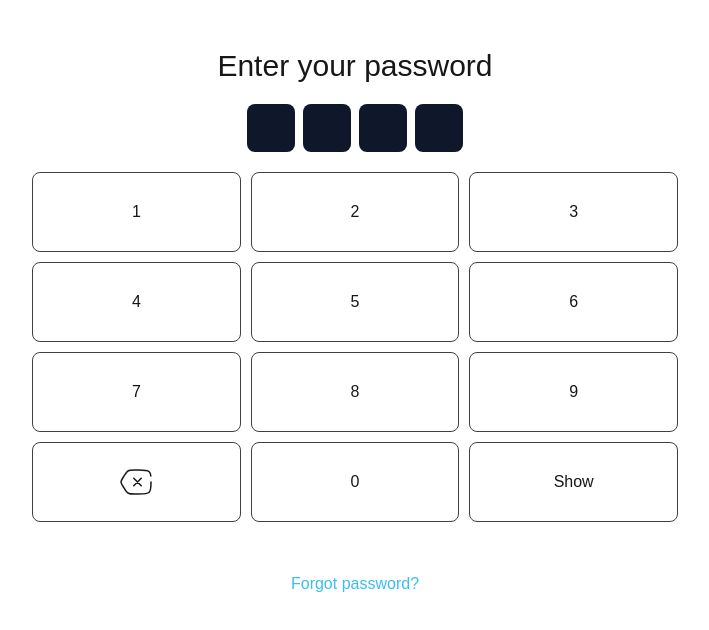
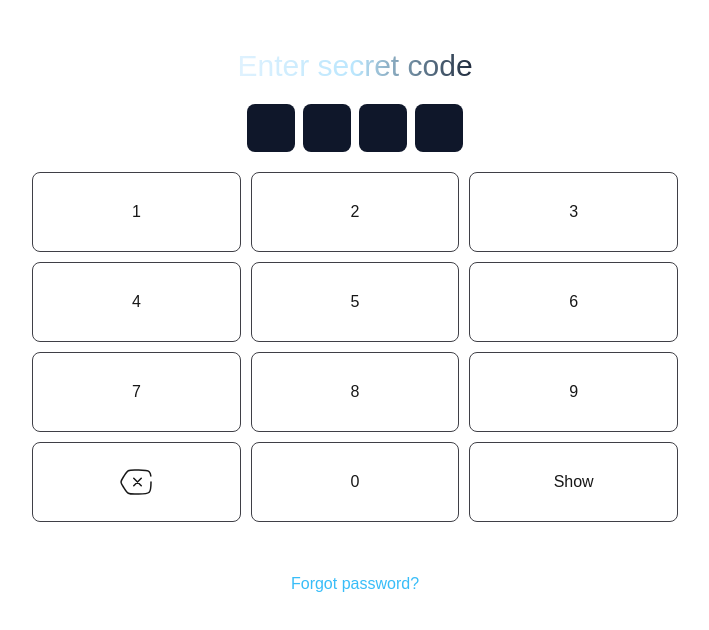
Before and after one commit to Paulelitee/tryouts, a Next.js app: page /haptic in a window 1280 px wide. Shown: the top 630 px of the page, without its empty margins (285-994 px from the left). Built offline with nearby package versions, Linux system fonts and the light colour scheme.

Commit message:
password

```diff
--- a/app/haptic/page.tsx
+++ b/app/haptic/page.tsx
@@ -30,8 +30,10 @@ export default function Haptic() {
 
 
    return <div className="px-8 py-12 flex flex-col items-center gap">
-            <h1 className="text-3xl text-center">Enter your password</h1>
-            <div className="gap-2 flex justify-start p-5">
+                <h1 className="text-3xl bg-gradient-to-r from-sky-100 via-sky-200 to-slate-800 bg-clip-text text-transparent">
+                    Enter secret code
+                </h1>
+                <div className="gap-2 flex justify-start p-5">
                 {
                     [1, 2, 3, 4].map((number, id) =>
                     <div
@@ -99,7 +101,7 @@ export default function Haptic() {
         </motion.div>
         {value.length > 3 ? <div
                 className={'border border-zinc-700 rounded-lg flex justify-center items-center bg-sky-600'}>
-                    Login
+                    Verify
                 </div>
         : <motion.div
             whileTap={{
```
